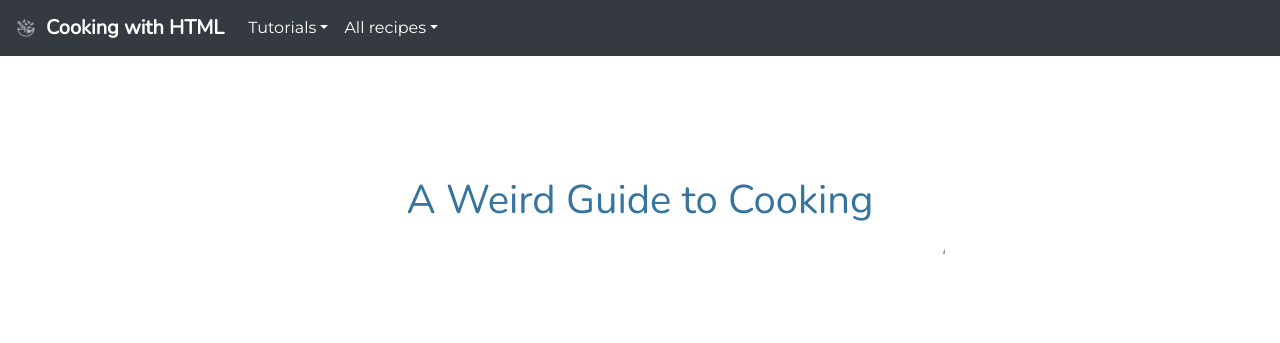
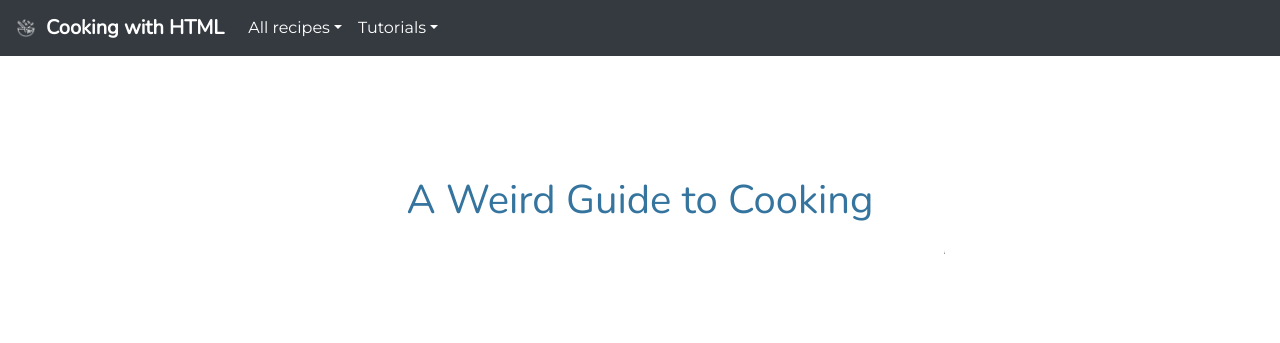
Before and after one commit to seangreene/m15-recipes, a Jekyll site: the page built from index.md, in a window 1280 px wide. Shown: the top 343 px of the page. Built offline with Jekyll 4.4.1, drawn with Linux system fonts in a browser that asks for light colours.

Commit message:
switch items in nav

```diff
--- a/_includes/navigation.html
+++ b/_includes/navigation.html
@@ -9,18 +9,18 @@
   <div class="collapse navbar-collapse" id="navbarCollapse">
     <ul class="navbar-nav mr-auto">
       <li class="nav-item dropdown show">
+        <a class="nav-link dropdown-toggle" href="#" id="allrecipes" data-toggle="dropdown" aria-haspopup="true" aria-expanded="false">All recipes</a>
+        <div class="dropdown-menu " aria-labelledby="allrecipes">
+          {% for post in site.posts %}
+            <a class="dropdown-item" href="/m15-recipes/{{ post.url }}">{{ post.title }}</a>
+          {% endfor %}
+        </div>
+      </li>
+      <li class="nav-item dropdown show">
         <a class="nav-link dropdown-toggle" href="#" id="tutorials" data-toggle="dropdown" aria-haspopup="true" aria-expanded="false">Tutorials</a>
         <div class="dropdown-menu " aria-labelledby="allrecipes">
           {% for item in site.data.navigation %}
             <a class="dropdown-item" href="/m15-recipes/{{ post.url }}">{{ item.name }}</a>
-          {% endfor %}
-        </div>
-      </li>
-      <li class="nav-item dropdown show">
-        <a class="nav-link dropdown-toggle" href="#" id="allrecipes" data-toggle="dropdown" aria-haspopup="true" aria-expanded="false">All recipes</a>
-        <div class="dropdown-menu " aria-labelledby="allrecipes">
-          {% for post in site.posts %}
-            <a class="dropdown-item" href="/m15-recipes/{{ post.url }}">{{ post.title }}</a>
           {% endfor %}
         </div>
       </li>
```
